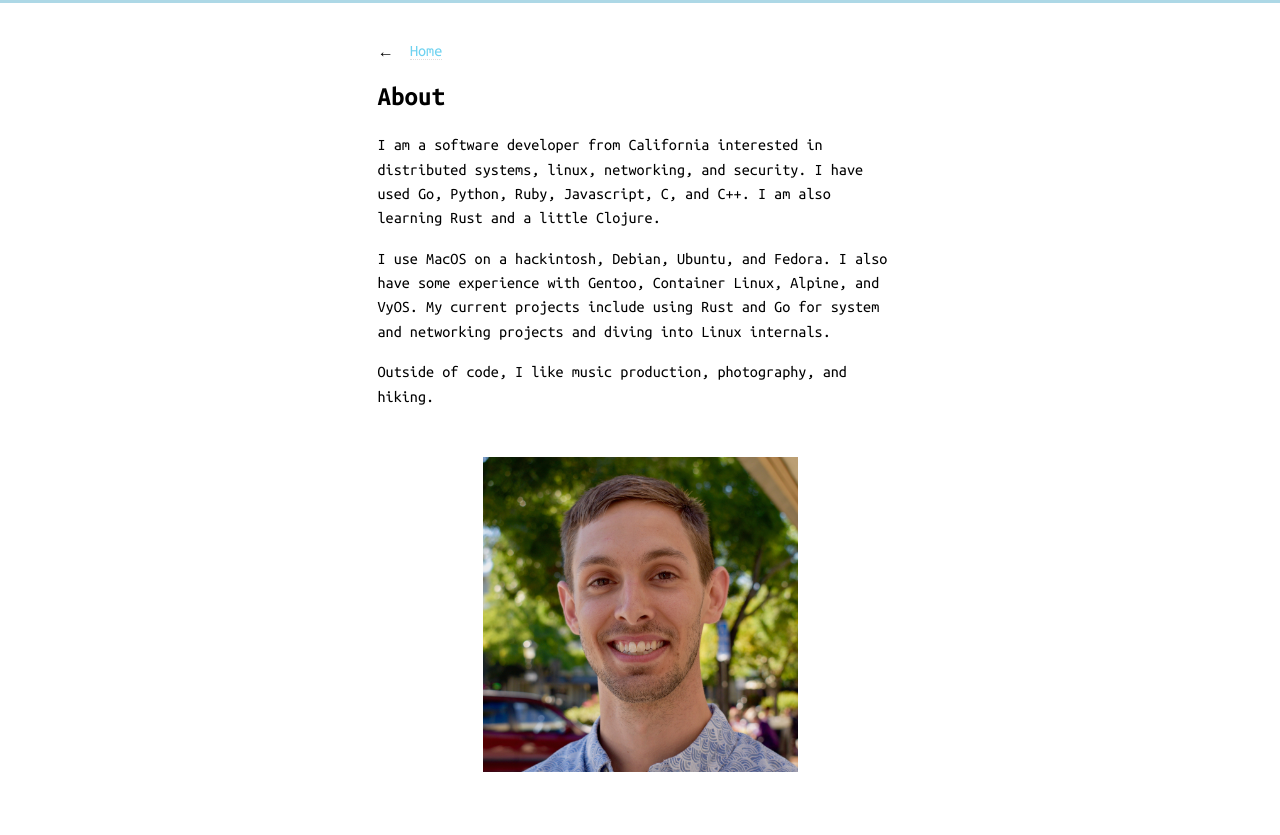
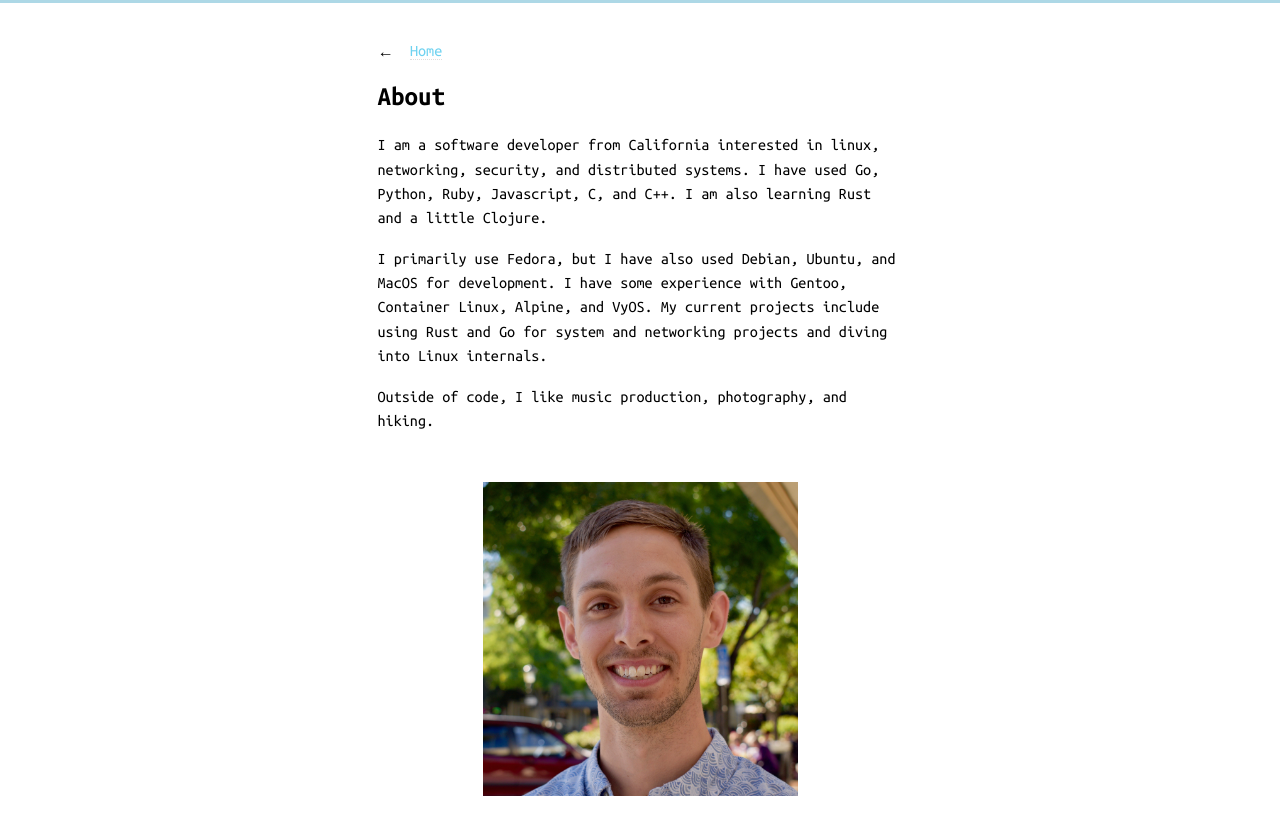
Before and after one commit to nijaru/nijaru.github.io, a Jekyll site: the page built from about.md, in a window 1280 px wide. Shown: the top 835 px of the page. Built offline with Jekyll 4.4.1, drawn with Linux system fonts in a browser that asks for light colours.

Commit message:
about: update
Signed-off-by: Nick Russo <nijaru0x@gmail.com>

```diff
--- a/about.md
+++ b/about.md
@@ -3,9 +3,9 @@ layout: post
 title: About
 ---
 
-I am a software developer from California interested in distributed systems, linux, networking, and security. I have used Go, Python, Ruby, Javascript, C, and C++. I am also learning Rust and a little Clojure.
+I am a software developer from California interested in linux, networking, security, and distributed systems. I have used Go, Python, Ruby, Javascript, C, and C++. I am also learning Rust and a little Clojure.
 
-I use MacOS on a hackintosh, Debian, Ubuntu, and Fedora. I also have some experience with Gentoo, Container Linux, Alpine, and VyOS. My current projects include using Rust and Go for system and networking projects and diving into Linux internals.
+I primarily use Fedora, but I have also used Debian, Ubuntu, and MacOS for development. I have some experience with Gentoo, Container Linux, Alpine, and VyOS. My current projects include using Rust and Go for system and networking projects and diving into Linux internals.
 
 Outside of code, I like music production, photography, and hiking.
 
```
